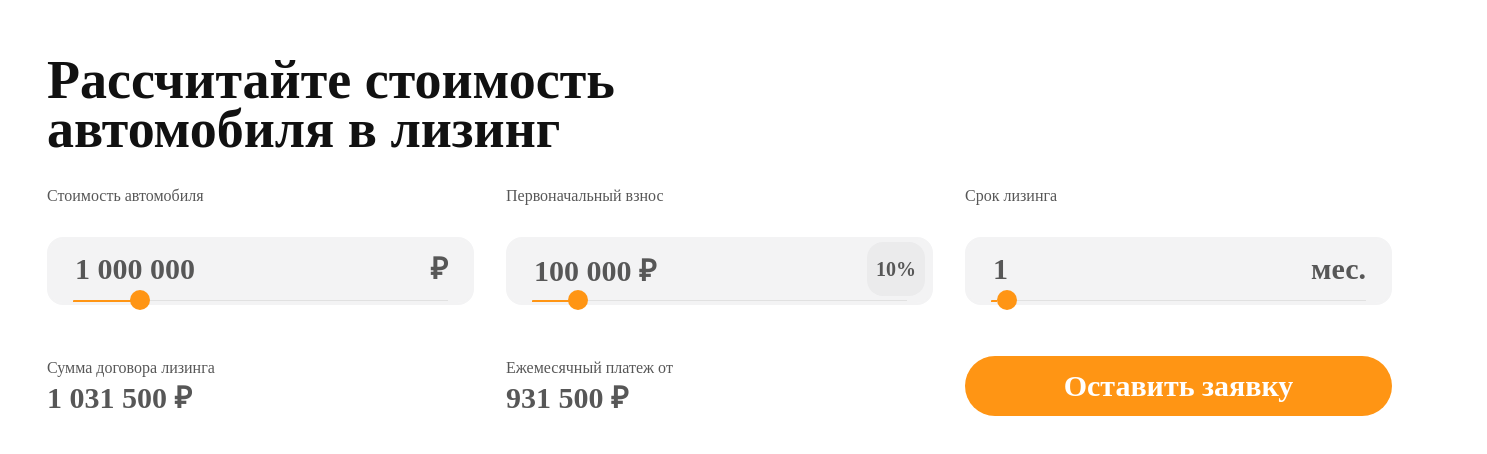
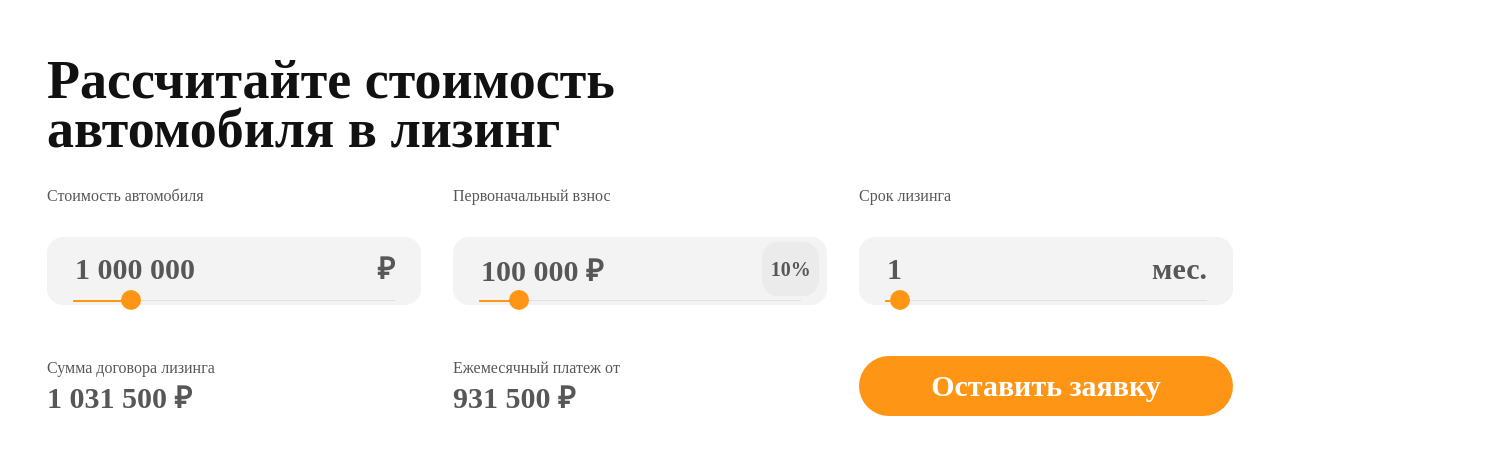
Before and after one commit to MagamedRus/oxem, a React (Create React App) app: page / in a window 1280 px wide. Shown: the part 164-618 px from the top of the page, 1487 px wide, since content can reach past the window. Built offline with nearby package versions, Linux system fonts and the light colour scheme.

Commit message:
change flex-gap to gap in RowContainer

```diff
--- a/src/components/TitledPrice.js
+++ b/src/components/TitledPrice.js
@@ -17,8 +17,7 @@ const Container = styled.div`
   display: flex;
   flex-direction: column;
   justify-content: space-between;
-  height: 49px;
-  width: 100%;
+  min-width: 300px;
   max-width: 427px;
 `;
 
--- a/src/pages/App.js
+++ b/src/pages/App.js
@@ -54,7 +54,8 @@ const Container = styled.div`
   flex-direction: column;
   align-items: flex-start;
   justify-content: center;
-  width: 1440px;
+  max-width: 1440px;
+  padding: 0 47px;
   height: 100%;
   margin: 0 auto;
 `;
@@ -62,20 +63,16 @@ const Container = styled.div`
 const Title = styled(NekstBlackH1)`
   width: 753px;
   text-align: left;
-  margin-left: 47px;
   margin-bottom: 32px;
 `;
 
 const RowContainer = styled.div`
-  display: flex;
-  flex-direction: row;
-  flex-wrap: wrap;
+  display: grid;
+  grid-template-columns: 1fr 1fr 1fr;
+  row-gap: 39px;
   column-gap: 32px;
-  column-count: 3;
   padding: 0;
-  margin: 0 47px;
-  width: 1440px;
-
+  width: 100%;
   &:nth-of-type(1) {
     margin-bottom: 51px;
   }
--- a/src/styledComponents/Button.js
+++ b/src/styledComponents/Button.js
@@ -3,7 +3,9 @@ import { disabledButton } from "./styleUtils";
 
 export const ConfirmButton = styled.button`
   background: #ff9514;
-  width: 427px;
+  min-width: 300px;
+  max-width: 427px;
+  width: 100%;
   height: 60px;
   border-radius: 40px;
   border: 0;
--- a/src/styledComponents/Containers.js
+++ b/src/styledComponents/Containers.js
@@ -5,7 +5,7 @@ export const TitledRangeContainer = styled.div`
   justify-content: space-between;
   flex-direction: column;
   height: 119px;
-  min-width: 200px;
+  min-width: 300px;
   max-width: 427px;
 `;
 
```
